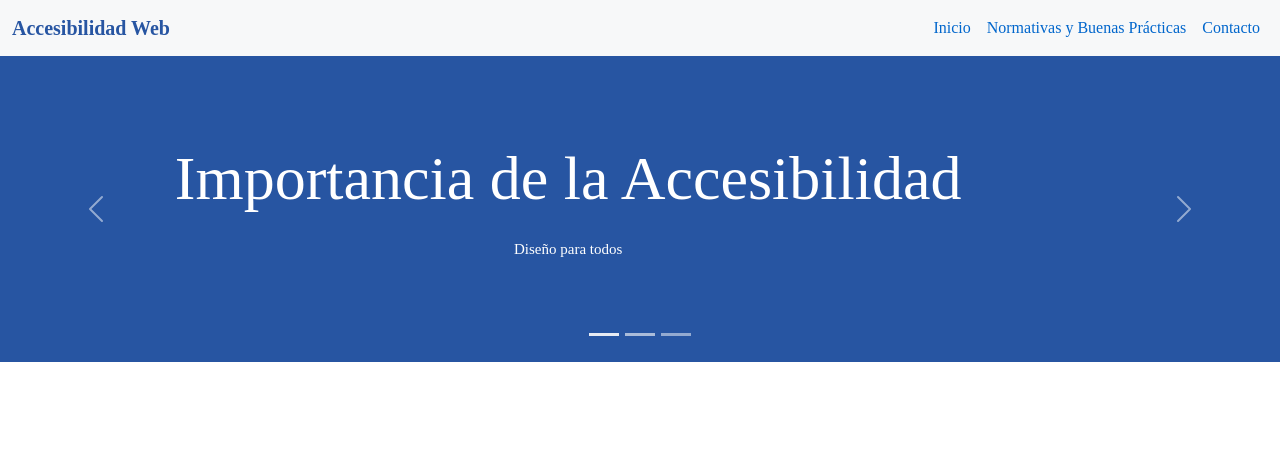
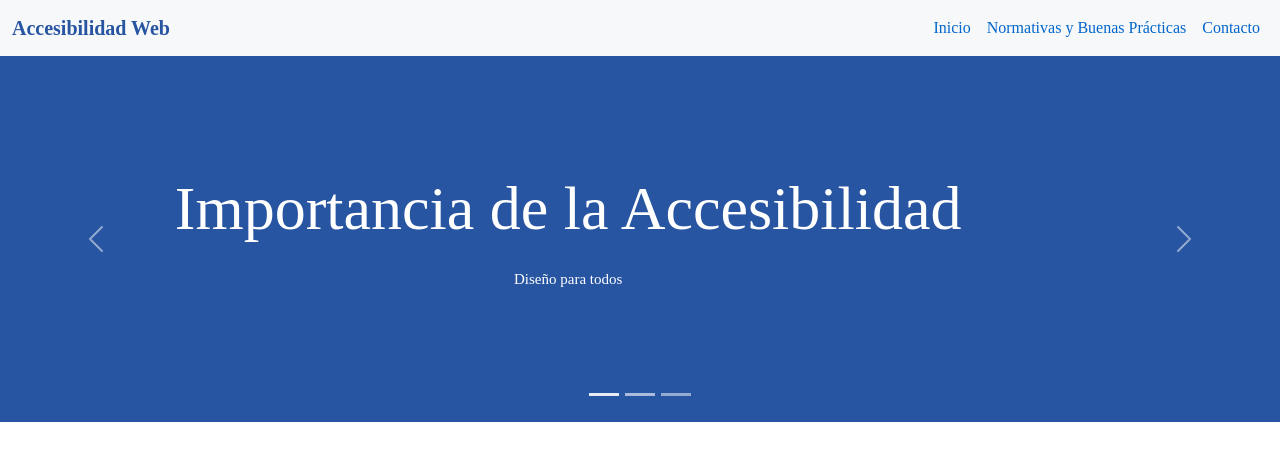
Before and after one commit to hugopiramide/P2_Bootstrap, a plain HTML site: page index.html in a window 1280 px wide. Drawn offline with nearby package versions, Linux system fonts and the light colour scheme; a web font is replaced by a local one.

Commit message:
Update carousel-item padding

```diff
--- a/css/estilos.css
+++ b/css/estilos.css
@@ -72,7 +72,7 @@ label{
 }
 
 .carousel-item > div{
-    padding: 85px 0 !important;
+    padding: 115px 0 !important;
 }
 
 .fw-600{
```
